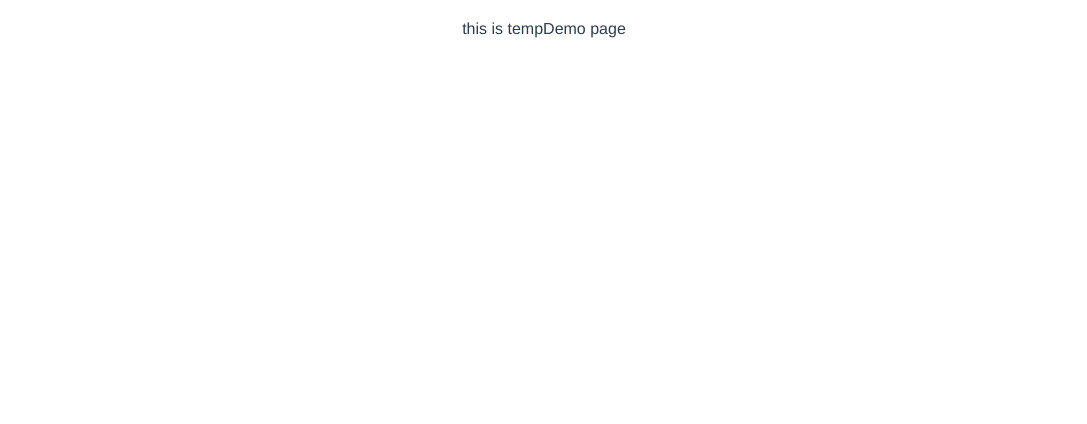
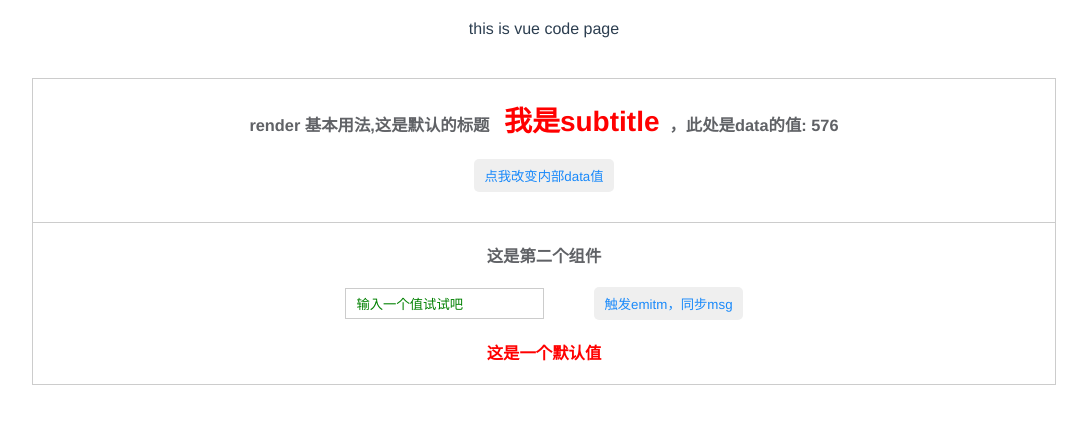
Before and after one commit to ben-Run/vue-code, a Vue app: page /render in a window 1280 px wide. Shown: the top 424 px of the page, without its empty margins (96-1183 px from the left). Built offline with nearby package versions, Linux system fonts and the light colour scheme.

Commit message:
add render

```diff
--- a/src/App.vue
+++ b/src/App.vue
@@ -1,6 +1,6 @@
 <template>
   <div id="app">
-    <p id="nav">this is tempDemo page</p>
+    <p id="nav">this is vue code page</p>
     <router-view/>
   </div>
 </template>
@@ -16,6 +16,7 @@
 #nav {
   padding: 10px;
   font-size: 16px;
+  margin-bottom: 30px;
   a {
     font-weight: bold;
     color: #2c3e50;
--- a/src/router/router.js
+++ b/src/router/router.js
@@ -1,16 +1,23 @@
-import Vue from 'vue';
-import Router from 'vue-router';
-import Home from '@/views/home/Index.vue';
+import Vue from 'vue'
+import Router from 'vue-router'
+import Home from '@/views/home/Index.vue'
+import tableIndex from '@/views/table/Index.vue'
 
 Vue.use(Router);
 
 export default new Router({
   mode: 'history',
+  base: process.env.BASE_URL,
   routes: [
     {
       path: '/',
       name: 'home',
       component: Home,
     },
+    {
+      path: '/render',
+      name: 'renderIndex',
+      component: () => import(/* webpackChunkName: "renderTest" */ '@/views/renderTest/Index.vue')
+    }
   ],
 });
--- a/src/views/home/Index.vue
+++ b/src/views/home/Index.vue
@@ -47,6 +47,10 @@
 
    <!-- $attrs -->
    <demo-a title='title' desc='desc' v-bind="$attrs"></demo-a>
+   <section class="btn-nav-wrapper">
+     <el-button type="primary" @click="gotoRender">去render 看看</el-button>
+   </section>
+
  </article>
 </template>
 
@@ -88,6 +92,11 @@ export default {
     },
     gotoDetail (val) {
       console.log(val)
+    },
+    gotoRender () {
+      this.$router.push({
+        path: '/render'
+      })
     }
   },
   watch: {},
@@ -154,4 +163,7 @@ h3 {
     padding-right: 16px;
   }
 }
+.btn-nav-wrapper {
+  margin-top: 30px;
+}
 </style>
--- a/src/views/home/demoC.vue
+++ b/src/views/home/demoC.vue
@@ -31,7 +31,9 @@ export default {
       this.$emit('changeSend', '在组件C中传递过来的事件')
     },
     handleInput() {
-      this.$emit("changeMyData", this.desc); // // 在组件A中传递过来的事件
+      // $listeners 包含父级作用域事件监听器，传进来之后自动触发相应事件
+      this.$emit("changeMyData", this.desc); // 在组件A中传递过来的事件
+      this.$emit('changeSend', this.desc)
     }
   },
   filters: {}
--- /dev/null
+++ b/src/views/renderTest/Index.vue
@@ -0,0 +1,59 @@
+<template>
+ <article class="render-wrapper">
+   <base-render level="1">这是默认的标题
+    <span class="render-wrapper--subtitle" slot="subtitle">我是subtitle</span>
+   </base-render>
+
+   <!-- 第二个 -->
+   <second @change-data="changeData"></second>
+   <h3 class="second">{{this.msg}}</h3>
+ </article>
+</template>
+
+<script>
+import baseRender from './components/Base'
+import second from './components/Second'
+
+export default {
+  name: 'renderIndex',
+  components: {
+    baseRender,
+    second
+  },
+  props: {},
+  data () {
+    return {
+      msg: '这是一个默认值'
+    }
+  },
+  computed: {
+  },
+  watch: {},
+  created () {},
+  mounted () {},
+  methods: {
+    changeData (val) {
+      this.msg = val
+    }
+  },
+  filters: {}
+}
+</script>
+
+<style lang='scss' scoped>
+.render-wrapper {
+  width: 80%;
+  border:1px solid #ccc;
+  margin: 0 auto;
+  padding: 20px 0;
+  &--subtitle {
+    color: red;
+    font-size: 28px;
+    margin: 0 10px;
+  }
+  .second {
+    margin-top: 20px;
+    color: red;
+  }
+}
+</style>
--- /dev/null
+++ b/src/views/renderTest/components/Base.vue
@@ -0,0 +1,87 @@
+
+<!--
+  render: return vnode
+  createElement => h
+  标签、组件选项对象  String | object
+  数据对象   string | object 当为string 时当作一个文本渲染
+  child vnode节点  String | Array 也可以使用字符串来生成文本虚拟节点
+
+  render 语法有点繁琐，使用jsx 可以用来优化， < 当作标签， {} 当作表达式
+  基础示例 简单的渲染用法
+  包含 标签，props，slot以及createElement和点击事件
+-->
+<script>
+export default {
+  name: 'baseRender',
+  components: {},
+  props: {
+    level: {
+      type: [String, Number],
+      required: true
+    }
+  },
+  data () {
+    return {
+      msg: Math.ceil(Math.random() * 1000)
+    }
+  },
+  render (h) {
+    this.$slots.subtitle = this.$slots.subtitle || []
+    return h(
+      'article',
+      {
+        class: 'wrapper',
+        style: {
+          fontSize: '14px',
+           color:'#606266'
+        }
+      },
+      [
+        h('h' + this.level, {}, [
+          'render 基本用法,',
+        ...this.$slots.default, // $slot 是一个vnode 数组
+        ...this.$slots.subtitle,
+        '，此处是data的值: ',
+        this.msg
+        ]),
+
+        h('button',
+          {
+            class: {
+              'btn-nav': true
+            },
+            on: {
+	            click: this.clickHandler
+	           },
+           }, '点我改变内部data值'
+        )
+      ]
+    )
+  },
+  computed: {},
+  watch: {},
+  created () {},
+  mounted () {
+    console.log(this.$slots.default)
+  },
+  methods: {
+    clickHandler () {
+      this.msg = Math.ceil(Math.random() * 1000)
+    }
+  },
+  filters: {}
+}
+</script>
+
+<style lang='scss' scoped>
+.wrapper {
+
+ .btn-nav {
+   padding: 7px 10px;
+   border-radius: 5px;
+   margin-top: 20px;
+   cursor: pointer;
+   color:#1989fa;
+ }
+}
+</style>
--- /dev/null
+++ b/src/views/renderTest/components/Second.vue
@@ -0,0 +1,107 @@
+
+<!--
+  createElement 属性、事件触发
+-->
+<script>
+export default {
+  name: 'baseRender',
+  components: {},
+  data () {
+    return {
+      msg: '输入一个值试试吧'
+    }
+  },
+  render (h) {
+    return h(
+      'article',
+      {
+        class: 'wrapper',
+        style: {
+          fontSize: '14px',
+           color:'#606266'
+        },
+        // DOM 属性 如 value, innerHTML, innerText等, 是这个DOM元素作为对象, 其附加的内容
+        domProps: {
+          // innerText: '这是第二个组件'
+          // innerHTML: '这是第二个组件'
+        }
+      },
+      [
+        h('h3', '这是第二个组件'),
+        h(
+          'input',
+          {
+            class: [
+              {
+	             'second': true
+              }, 'blue-color'],
+              domProps: {
+                value: this.msg
+              },
+	        //【style】和`v-bind:style`一样的 API
+	        // 接收一个字符串、对象或对象组成的数组
+	         style: {
+	          color: 'green'
+	         },
+            attrs: {
+              id: 'second',
+              placeholder: '请输入...',
+            },
+            on: {
+              input: this.getMsg
+            }
+          }
+        ),
+
+        h('button',
+          {
+            class: {
+              'btn-nav': true
+            },
+            on: {
+	            click: this.clickHandler
+	           },
+           }, '触发emitm，同步msg'
+        )
+      ]
+    )
+  },
+  computed: {},
+  watch: {},
+  created () {},
+  mounted () {
+  },
+  methods: {
+    getMsg (e) {
+      this.msg = e.target.value
+    },
+    clickHandler () {
+      this.$emit('change-data', this.msg)
+    }
+  },
+  filters: {}
+}
+</script>
+
+<style lang='scss' scoped>
+.wrapper {
+   margin-top: 30px;
+   border-top: 1px solid #ccc;
+   padding-top: 20px;
+ .btn-nav {
+   padding: 7px 10px;
+   border-radius: 5px;
+   margin-top: 20px;
+   cursor: pointer;
+   color:#1989fa;
+   margin-left: 50px;
+ }
+ .second {
+   border: 1px solid #ccc;
+   padding: 7px 10px;
+ }
+ .blue-color {
+   color:blue;
+ }
+}
+</style>
--- /dev/null
+++ b/src/views/table/Index.vue
@@ -0,0 +1,27 @@
+<template>
+  <article>
+    dsd
+    <router-view></router-view>
+  </article>
+</template>
+
+<script>
+export default {
+  name: 'tableIndex',
+  components: {},
+  props: {},
+  data () {
+    return {}
+  },
+  computed: {},
+  watch: {},
+  created () {},
+  mounted () {},
+  methods: {},
+  filters: {}
+}
+</script>
+
+<style lang='scss' scoped>
+
+</style>
--- a/vue.config.js
+++ b/vue.config.js
@@ -1,5 +1,6 @@
 // vue.config.js
 const path = require('path')
+const baseUrl = '/vueCode'
 
 function resolve (dir) {
   return path.join(__dirname, './', dir)
@@ -28,7 +29,7 @@ module.exports = {
     }
   },
   // 基本路径
-  publicPath: './',
+  publicPath: baseUrl,
   // 打包文件目录
   outputDir: 'dist',
   // 放置生成的静态资源 (js、css、img、fonts) 的 (相对于 outputDir 的) 目录
```
Also changed, not shown: src/views/table/Detail.vue (added, +27 -0 lines), src/views/table/List.vue (added, +62 -0 lines).
